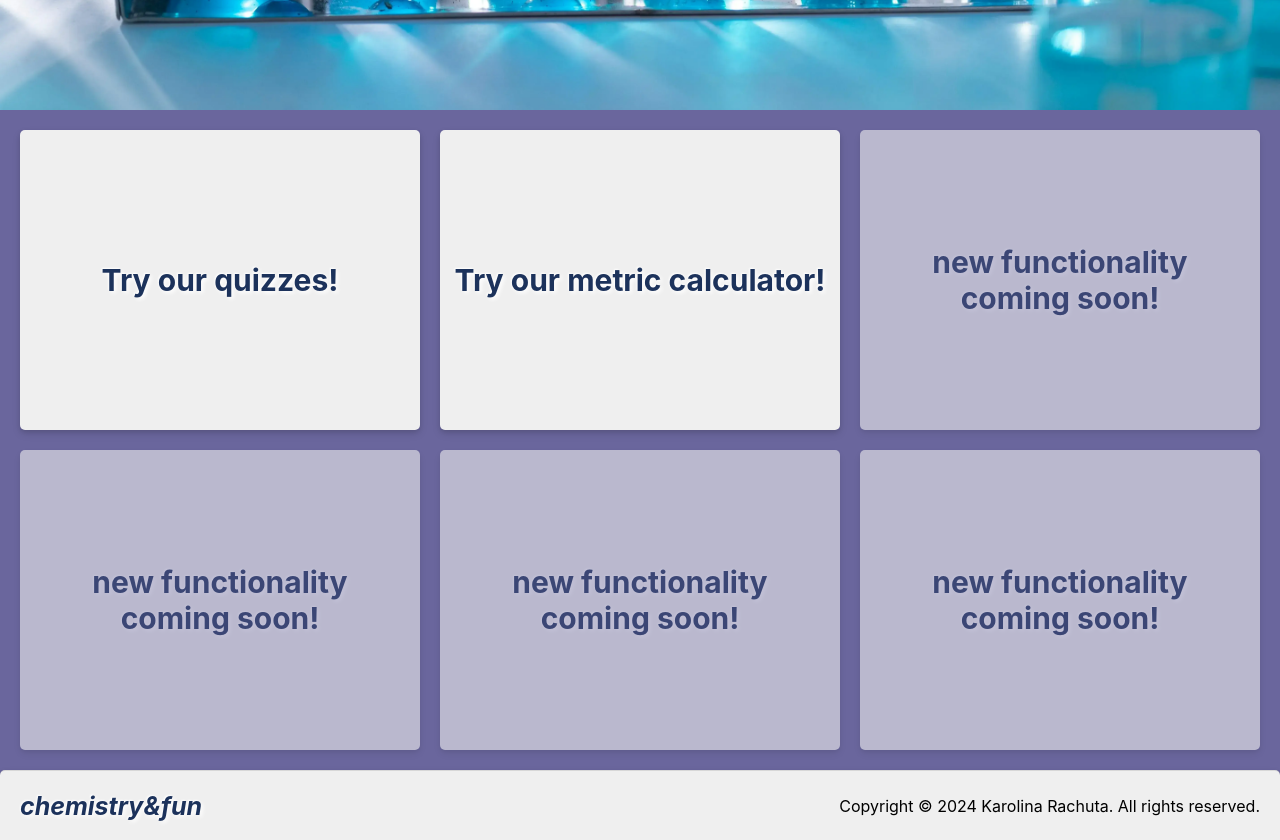
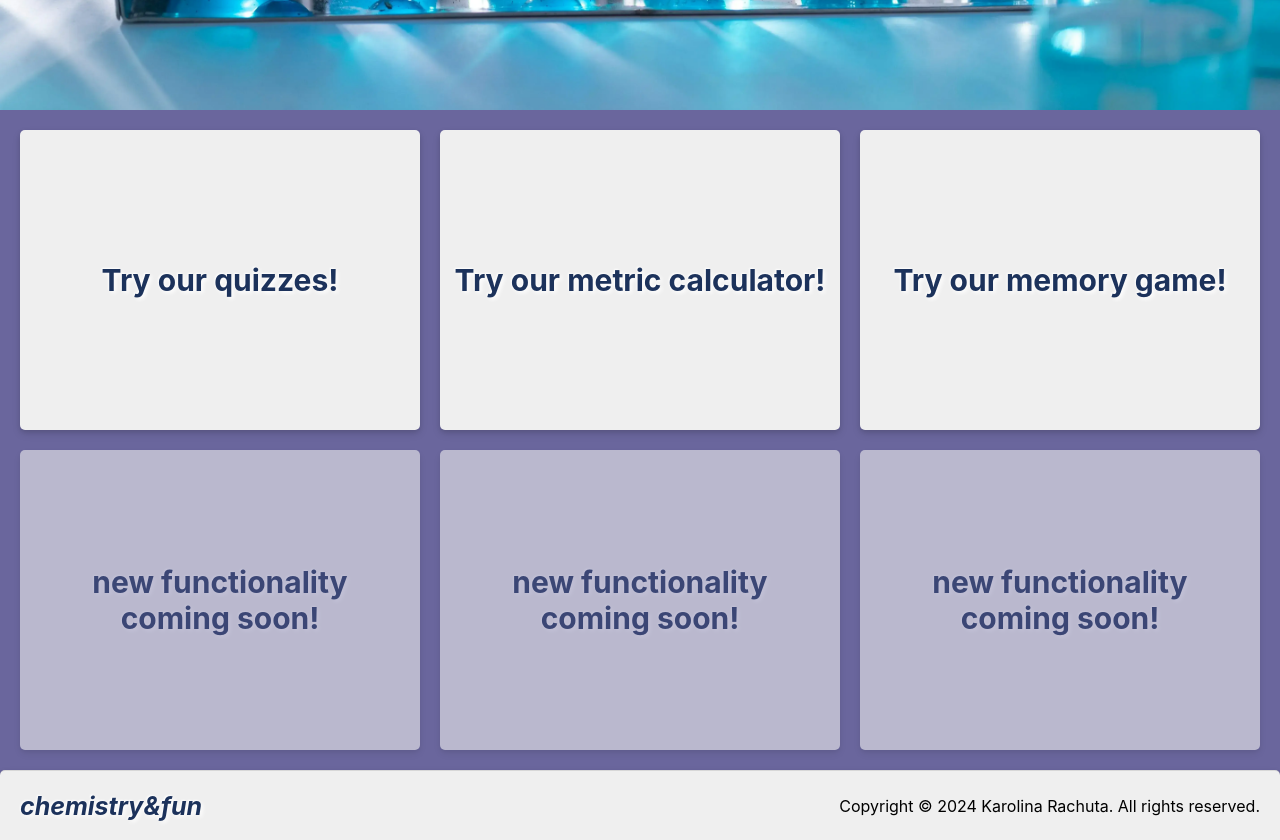
Before and after one commit to karolina-rachuta/chemistry-fun, a React (Create React App) app in the folder client/: page / in a window 1280 px wide. Shown: the part 780-1620 px from the top of the page. Built offline with nearby package versions, Linux system fonts and the light colour scheme.

Commit message:
adding redirect to games from the hp

```diff
--- a/client/public/locales/en/translation.json
+++ b/client/public/locales/en/translation.json
@@ -12,6 +12,7 @@
     "about": {
         "quizzes": "Try our quizzes!",
         "calculators": "Try our metric calculator!",
+        "games": "Try our memory game!",
         "general": "new functionality <br /> coming soon!"
     },
     "quizzes": {
--- a/client/public/locales/pl/translation.json
+++ b/client/public/locales/pl/translation.json
@@ -12,6 +12,7 @@
     "about": {
         "quizzes": "Zobacz nasze quizy!",
         "calculators": "Wypróbuj nasze metryczne kaloratory!",
+        "games": "Wypróbuj naszą gre memory!",
         "general": "Nowe funkcjonalności <br /> wkrótce"
     },
     "quizzes": {
--- a/client/src/page/HomePage.jsx
+++ b/client/src/page/HomePage.jsx
@@ -77,10 +77,10 @@ function HomePage() {
                         {t('about.calculators')}
                     </Link>
                 </div>
-                <div className="about__box notactive">
-                    <Trans>
-                        <Link className="about__hdl">{t('about.general')}</Link>
-                    </Trans>
+                <div className="about__box">
+                    <Link className="about__hdl" to="/games">
+                        {t('about.games')}
+                    </Link>
                 </div>
                 <div className="about__box notactive">
                     <Trans>
```
